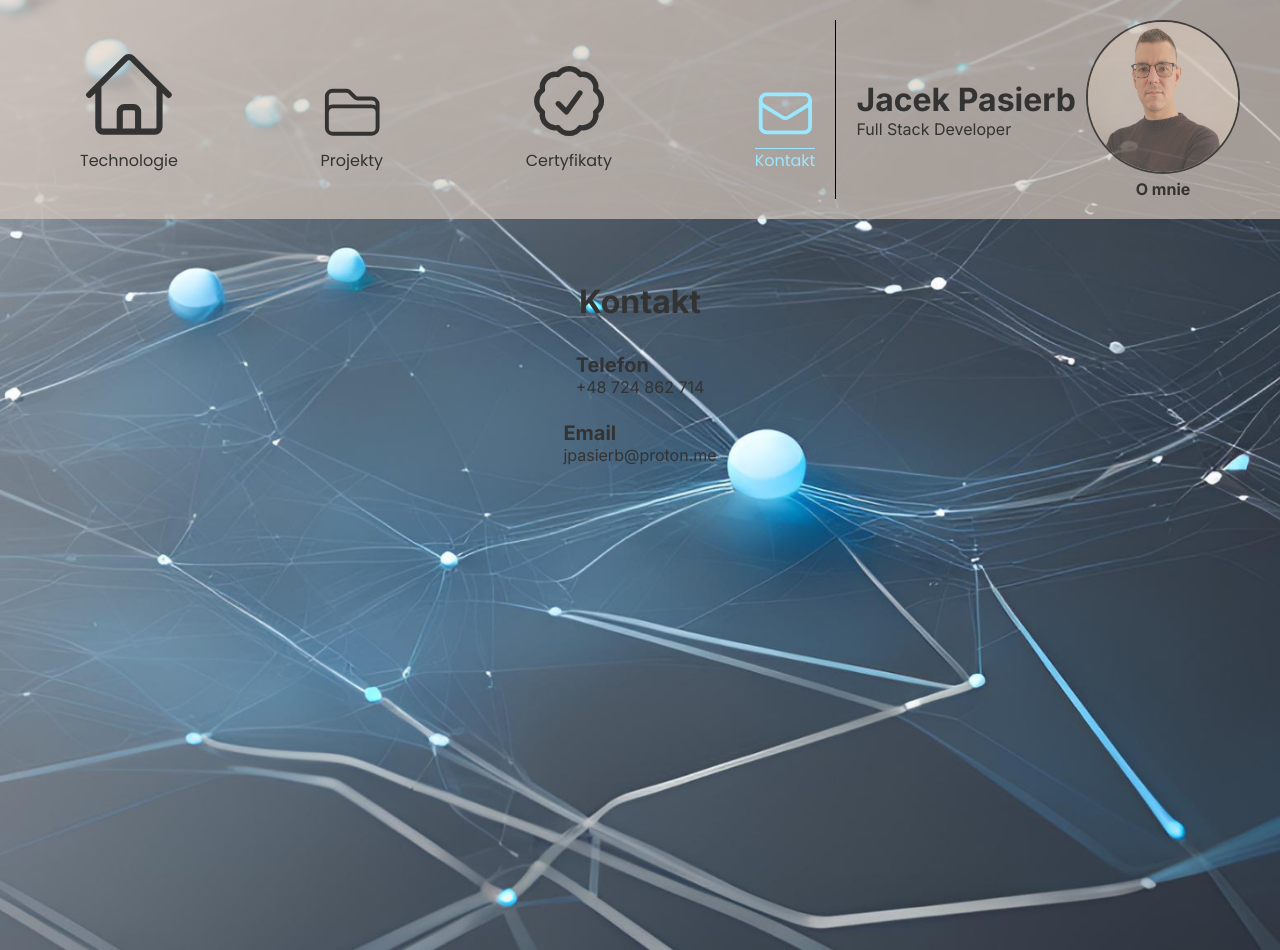
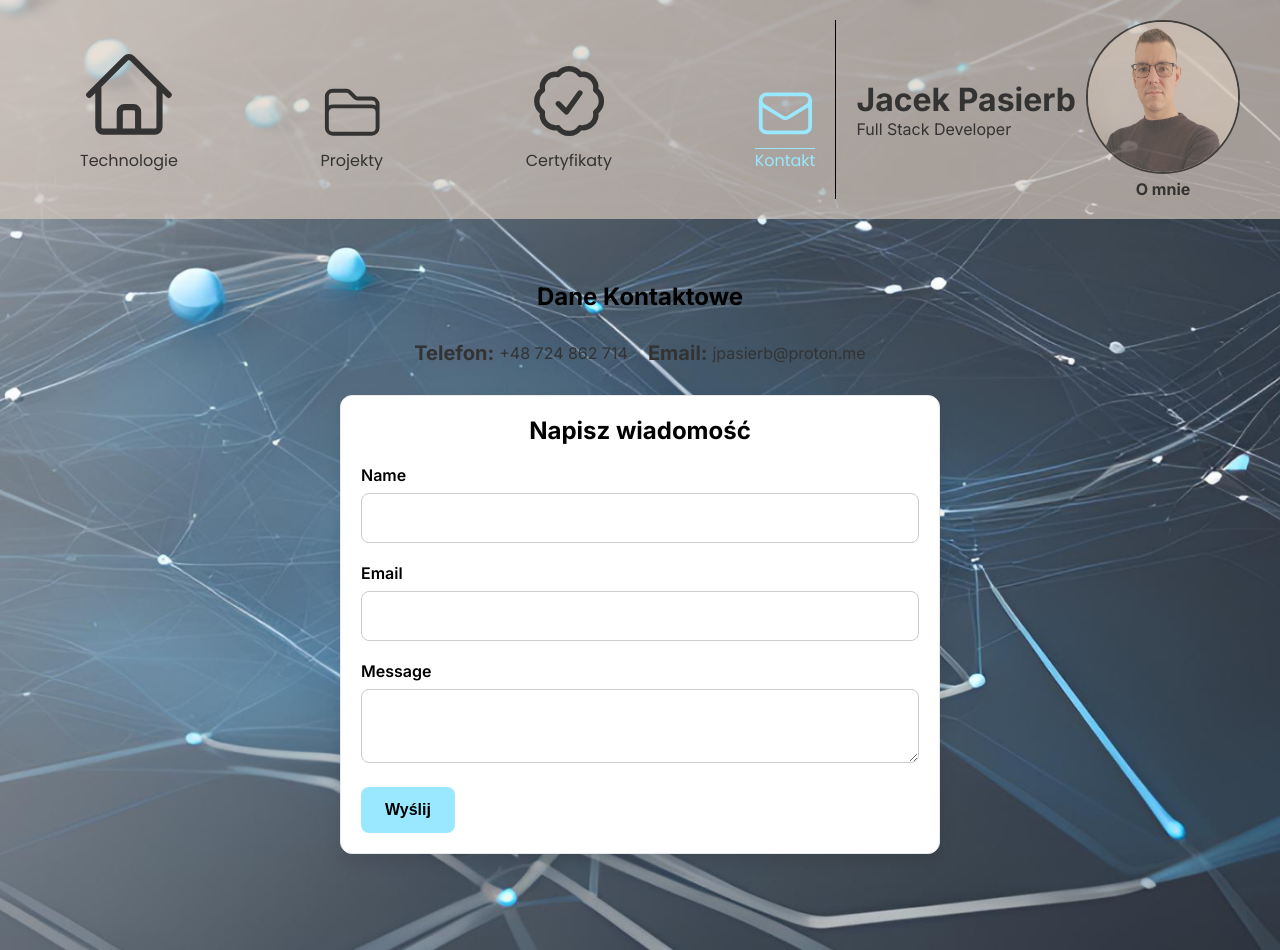
Before and after one commit to JacekPasierb/portfolio, a Next.js app: page /contact in a window 1280 px wide. Built offline with nearby package versions, Linux system fonts and the light colour scheme.

Commit message:
Featured/ContactPage - created contactForm

```diff
--- /dev/null
+++ b/app/components/ContactForm/ContactForm.module.css
@@ -0,0 +1,102 @@
+.form {
+  max-width: 600px;
+  margin: 0 auto;
+  padding: 20px;
+  background: #ffffff;
+  border-radius: 12px;
+  box-shadow: 0 8px 16px rgba(0, 0, 0, 0.1);
+  border: 1px solid #eaeaea;
+  box-sizing: border-box;
+}
+
+.title {
+    font-size: 24px;
+    font-weight: 700;
+    color: black;
+    text-align: center;
+    margin-bottom: 20px;
+}
+.formGroup {
+  margin-bottom: 20px;
+}
+
+.label {
+  display: block;
+  margin-bottom: 8px;
+  font-size: 16px;
+  font-weight: 600;
+  color: #000000;
+}
+
+.formField {
+  width: 100%;
+  padding: 12px;
+  border: 1px solid #ccc;
+  border-radius: 8px;
+  font-size: 16px;
+  line-height: 1.5;
+  transition: border-color 0.3s ease, box-shadow 0.3s ease;
+  box-sizing: border-box;
+}
+
+.formField:focus {
+  border-color: #9ae8ff;
+  box-shadow: 0 0 8px rgba(154, 232, 255, 0.25);
+  outline: none;
+}
+
+.formField[as="textarea"] {
+  height: 120px;
+  resize: vertical;
+}
+
+.error {
+  color: #d9534f;
+  margin-top: 4px;
+  font-size: 14px;
+}
+
+.submitButton {
+  background: #9ae8ff;
+  color: rgb(0, 0, 0);
+  border: none;
+  padding: 14px 24px;
+  border-radius: 8px;
+  font-size: 16px;
+  font-weight: 600;
+  cursor: pointer;
+  transition: background 0.3s ease, transform 0.2s ease;
+}
+
+.submitButton:disabled {
+  background: #b3d9ff;
+  cursor: not-allowed;
+}
+
+.submitButton:not(:disabled):hover {
+  background: #8cd6ff;
+  transform: scale(1.05);
+}
+
+@keyframes shake {
+  0% {
+    transform: translateX(0);
+  }
+  25% {
+    transform: translateX(-5px);
+  }
+  50% {
+    transform: translateX(5px);
+  }
+  75% {
+    transform: translateX(-5px);
+  }
+  100% {
+    transform: translateX(0);
+  }
+}
+
+.formField.shake {
+  animation: shake 0.9s ease infinite;
+  border-color: red;
+}
--- /dev/null
+++ b/app/components/ContactForm/ContactForm.tsx
@@ -0,0 +1,105 @@
+import {
+  Formik,
+  Form,
+  FormikHelpers,
+  Field,
+  FormikErrors,
+  ErrorMessage,
+} from "formik";
+import React from "react";
+import css from "./ContactForm.module.css";
+import * as Yup from "yup";
+
+interface FormValues {
+  name: string;
+  email: string;
+  message: string;
+}
+
+const ContactForm = () => {
+  const initialValues = {
+    name: "",
+    email: "",
+    message: "",
+  };
+
+  const onSubmit = (
+    values: FormValues,
+    { setSubmitting }: FormikHelpers<FormValues>
+  ) => {
+    console.log("Form data", values);
+    setSubmitting(false);
+  };
+
+  return (
+    <Formik
+      initialValues={initialValues}
+      validationSchema={Yup.object({
+        name: Yup.string()
+          .max(15, "Must be 15 characters or less")
+          .required("Required"),
+        email: Yup.string().email("Invalid email adress").required("Required"),
+        message: Yup.string().required(),
+      })}
+      onSubmit={onSubmit}
+    >
+      {({ isSubmitting, errors, touched }) => (
+        <Form className={css.form}>
+              <h2 className={css.title}>Napisz wiadomość</h2>
+          <div className={css.formGroup}>
+            <label htmlFor="name" className={css.label}>
+              Name
+            </label>
+            <Field
+              type="text"
+              name="name"
+              className={`${css.formField} ${
+                errors.name && touched.name ? css.shake : ""
+              }`}
+            />
+            <ErrorMessage name="name" component="div" className={css.error} />
+          </div>
+          <div className={css.formGroup}>
+            <label htmlFor="email" className={css.label}>
+              Email
+            </label>
+            <Field
+              type="email"
+              name="email"
+              className={`${css.formField} ${
+                errors.email && touched.email ? css.shake : ""
+              }`}
+            />
+            <ErrorMessage name="email" component="div" className={css.error} />
+          </div>
+          <div className={css.formGroup}>
+            <label htmlFor="message" className={css.label}>
+              Message
+            </label>
+            <Field
+              name="message"
+              as="textarea"
+              className={`${css.formField} ${
+                errors.message && touched.message ? css.shake : ""
+              }`}
+            />
+            <ErrorMessage
+              name="message"
+              component="div"
+              className={css.error}
+            />
+          </div>
+          <button
+            type="submit"
+            disabled={isSubmitting}
+            className={css.submitButton}
+          >
+            Wyślij
+          </button>
+        </Form>
+      )}
+    </Formik>
+  );
+};
+
+export default ContactForm;
--- a/app/contact/page.tsx
+++ b/app/contact/page.tsx
@@ -1,14 +1,21 @@
-'use client';
+"use client";
 
-import React, { useState } from 'react';
-import styles from '../styles/Contact.module.css';
-import ContactForm from '../components/ContactForm/ContactForm';
+import React, { useState } from "react";
+import styles from "../styles/Contact.module.css";
+import { ErrorMessage, Field, Form, Formik } from "formik";
+import ContactForm from "../components/ContactForm/ContactForm";
 
 const ContactPage: React.FC = () => {
-  const [formState, setFormState] = useState({ name: '', email: '', message: '' });
+  const [formState, setFormState] = useState({
+    name: "",
+    email: "",
+    message: "",
+  });
   const [status, setStatus] = useState<string | null>(null);
 
-  const handleChange = (e: React.ChangeEvent<HTMLInputElement | HTMLTextAreaElement>) => {
+  const handleChange = (
+    e: React.ChangeEvent<HTMLInputElement | HTMLTextAreaElement>
+  ) => {
     const { name, value } = e.target;
     setFormState({ ...formState, [name]: value });
   };
@@ -20,24 +27,24 @@ const ContactPage: React.FC = () => {
     console.log(formState);
 
     // Simulate successful submission
-    setStatus('Your message has been sent successfully!');
-    setFormState({ name: '', email: '', message: '' });
+    setStatus("Your message has been sent successfully!");
+    setFormState({ name: "", email: "", message: "" });
   };
 
   return (
     <main className={styles.container}>
-      <h1 className={styles.title}>Kontakt</h1>
+      <h1 className={styles.title}>Dane Kontaktowe</h1>
       <div className={styles.contactInfo}>
         <div className={styles.infoItem}>
-          <h2>Telefon</h2>
-          <p>+48 724 862 714</p>
+          <h2> Telefon: </h2>
+          <p> +48 724 862 714 </p>
         </div>
         <div className={styles.infoItem}>
-          <h2>Email</h2>
-          <p>jpasierb@proton.me</p>
+          <h2> Email: </h2>
+          <p> jpasierb@proton.me </p>
         </div>
       </div>
-
+      <ContactForm />
     </main>
   );
 };
--- a/app/styles/Contact.module.css
+++ b/app/styles/Contact.module.css
@@ -3,21 +3,28 @@
 }
 
 .title {
+  font-size: 24px;
+  font-weight: 700;
+  color: black;
   text-align: center;
-    margin-bottom: 2rem;
-    font-size: 2rem;
-    font-weight: bold;
+  margin-bottom: 30px;
 }
 
 .contactInfo {
   display: flex;
-    flex-direction: column;
+  flex-direction: row;
+  gap: 20px;
   align-items: center;
-    margin-bottom: 2rem;
+
+  justify-content: center;
+  margin-bottom: 30px;
 }
 
 .infoItem {
-    margin-bottom: 1.5rem;
+  display: flex;
+  flex-direction: row;
+  gap: 5px;
+  align-items: center;
 }
 
 .infoItem h2 {
@@ -30,49 +37,3 @@
   font-size: 1rem;
   color: #333;
 }
-
-  .form {
-    max-width: 600px;
-    margin: 0 auto;
-    display: flex;
-    flex-direction: column;
-    gap: 1rem;
-  }
-
-  .form label {
-    font-weight: bold;
-  }
-
-  .form input, .form textarea {
-    width: 100%;
-    padding: 0.75rem;
-    border: 1px solid #ddd;
-    border-radius: 4px;
-  }
-
-  .form textarea {
-    resize: vertical;
-    height: 150px;
-  }
-
-  .submitButton {
-    padding: 0.75rem;
-    background-color: #0070f3;
-    color: white;
-    border: none;
-    border-radius: 4px;
-    cursor: pointer;
-    font-size: 1rem;
-    font-weight: bold;
-    transition: background-color 0.3s ease;
-  }
-
-  .submitButton:hover {
-    background-color: #005bb5;
-  }
-
-  .statusMessage {
-    text-align: center;
-    margin-top: 1rem;
-    color: #0070f3;
-  }
```
Lines whose indentation alone changed are shown as unchanged.
